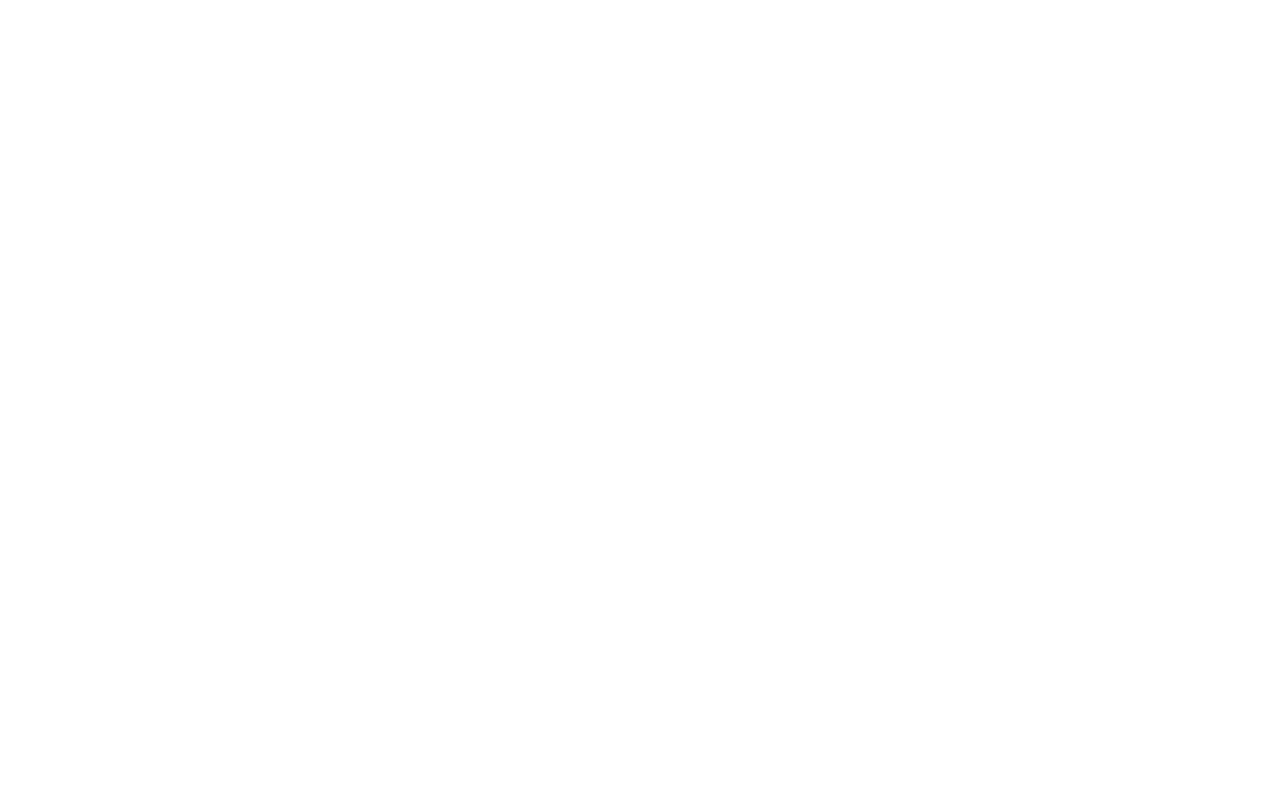
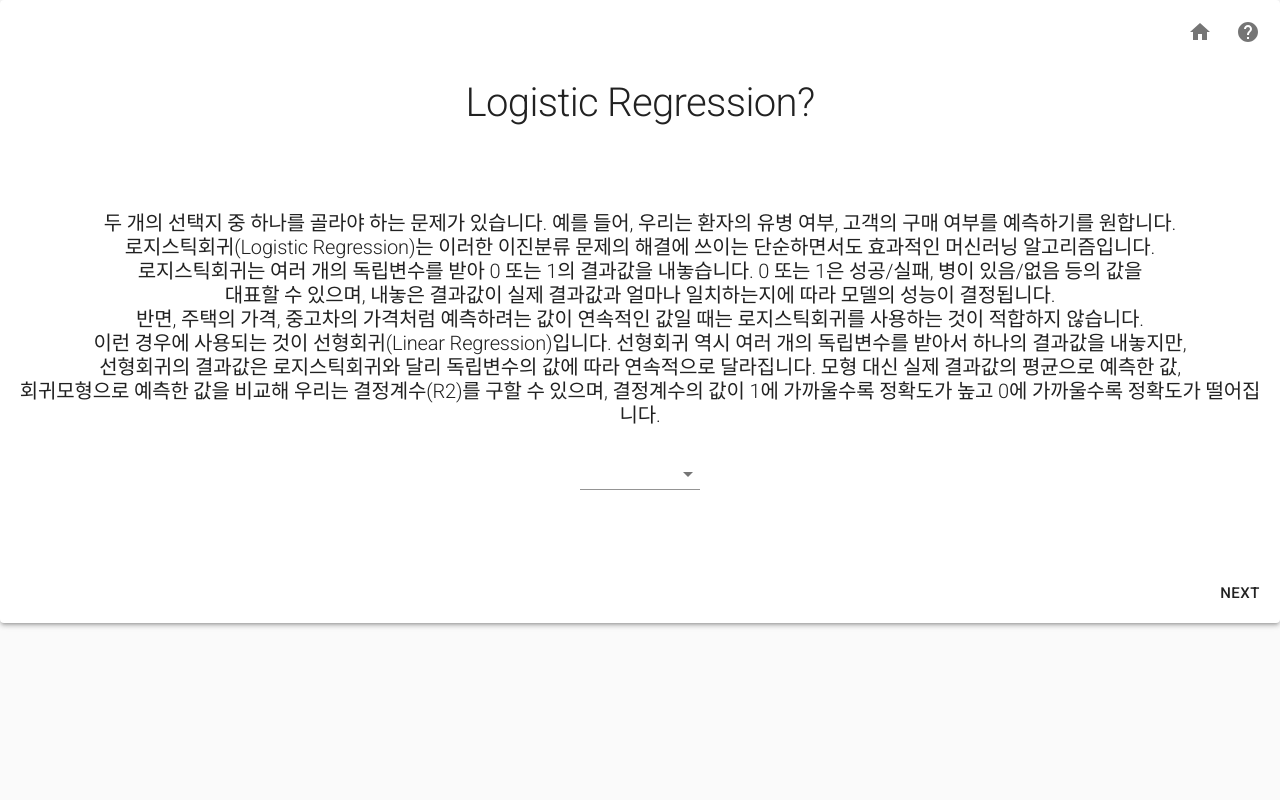
Before and after one commit to eunbin1227/HCIProject, a React (Create React App) app: page /Explanation in a window 1280 px wide. Shown: the top 800 px of the page. Built offline with nearby package versions, Linux system fonts and the light colour scheme.

Commit message:
explanation

```diff
--- a/src/App.js
+++ b/src/App.js
@@ -6,6 +6,7 @@
 import ChooseData from './ChooseData';
 import EditData from './EditData';
 import Weight from './Weight';
+import Explanation from './Explanation';
 
 export default class App extends Component {
     render() {
@@ -17,6 +18,7 @@
                     <Route path="/ChooseData" component={ChooseData} />
                     <Route path="/EditData" component={EditData} />
                     <Route path="/Weight" component={Weight} />
+                    <Route path="/Explanation" component={Explanation} />
                 </BrowserRouter>
             </div>
         )
--- /dev/null
+++ b/src/Explanation.js
@@ -0,0 +1,104 @@
+import {
+    Button,
+    Typography,
+    Card,
+    CardActions,
+    CardContent,
+    IconButton,
+    MenuItem,
+    Select,
+    FormControl,
+} from '@material-ui/core';
+import {
+    Home,
+    Help
+} from "@material-ui/icons";
+import { makeStyles } from '@material-ui/core/styles';
+import StickyFooter from "./StickyFooter";
+import CssBaseline from "@material-ui/core/CssBaseline";
+import {Link} from 'react-router-dom';
+import React from 'react';
+
+
+export default function Explanation() {
+    const classes = useStyles();
+    const [data, setData] = React.useState('');
+
+    const handleChange = (event) => {
+        setData(event.target.value);
+    };
+
+    return (
+        <div className="App">
+            <CssBaseline />
+            <Card className={classes.root} elevation={3}>
+                <CardActions>
+                    <div className={classes.actions}>
+                        <IconButton component={Link} to="/"> <Home/> </IconButton>
+                        <IconButton> <Help/> </IconButton>
+                    </div>
+                </CardActions>
+                <CardContent className={classes.content}>
+                    <Typography className={classes.title} variant="h1" gutterBottom>
+                        Logistic Regression? <br/> <br/>
+                    </Typography>
+                    <Typography className={classes.contains} variant="h2" gutterBottom>
+                        <br/>두 개의 선택지 중 하나를 골라야 하는 문제가 있습니다. 예를 들어, 우리는 환자의 유병 여부, 고객의 구매 여부를 예측하기를 원합니다.
+                        <br/>로지스틱회귀(Logistic Regression)는 이러한 이진분류 문제의 해결에 쓰이는 단순하면서도 효과적인 머신러닝 알고리즘입니다.
+                        <br/>로지스틱회귀는 여러 개의 독립변수를 받아 0 또는 1의 결과값을 내놓습니다. 0 또는 1은 성공/실패, 병이 있음/없음 등의 값을
+                        <br/>대표할 수 있으며, 내놓은 결과값이 실제 결과값과 얼마나 일치하는지에 따라 모델의 성능이 결정됩니다.
+                        <br/>반면, 주택의 가격, 중고차의 가격처럼 예측하려는 값이 연속적인 값일 때는 로지스틱회귀를 사용하는 것이 적합하지 않습니다.
+                        <br/>이런 경우에 사용되는 것이 선형회귀(Linear Regression)입니다. 선형회귀 역시 여러 개의 독립변수를 받아서 하나의 결과값을 내놓지만,
+                        <br/>선형회귀의 결과값은 로지스틱회귀와 달리 독립변수의 값에 따라 연속적으로 달라집니다. 모형 대신 실제 결과값의 평균으로 예측한 값,
+                        <br/>회귀모형으로 예측한 값을 비교해 우리는 결정계수(R2)를 구할 수 있으며, 결정계수의 값이 1에 가까울수록 정확도가 높고 0에 가까울수록 정확도가 떨어집니다.
+                    </Typography>
+                    <FormControl className={classes.formControl}>
+                        <Select
+                            value={data}
+                            onChange={handleChange}
+                            displayEmpty
+                            className={classes.selectEmpty}
+                            inputProps={{ 'aria-label': 'Without label' }}
+                        >
+                        </Select>
+                    </FormControl>
+                </CardContent>
+                <CardActions>
+                    <div className={classes.bottomButton}>
+                        <Button size="large" component={Link} to="/EditData">Next</Button>
+                    </div>
+                </CardActions>
+            </Card>
+            <StickyFooter/>
+        </div>
+    );
+}
+
+const useStyles = makeStyles((theme) => ({
+    root: {
+        minWidth: 275,
+    },
+    title: {
+        fontSize: 40,
+    },
+    contains: {
+        fontSize: 20,
+    },
+    content: {
+        marginTop: 0,
+        marginBottom: 50,
+    },
+    actions: {
+        marginLeft: 'auto',
+    },
+    bottomButton: {
+        marginLeft: 'auto',
+    },
+    formControl: {
+        margin: theme.spacing(1),
+        minWidth: 120,
+    },
+    selectEmpty: {
+        marginTop: theme.spacing(2),
+    }
+}));
--- a/src/Main.js
+++ b/src/Main.js
@@ -36,8 +36,8 @@
             </CardContent>
             <CardActions>
                 <div className={classes.bottomButton}>
-                    <Button size="medium" component={Link} to="/ChooseData">Next</Button>
-                    <Button size="medium" align='center'>Skip Explanation</Button>
+                    <Button size="medium" component={Link} to="/Explanation">Next</Button>
+                    <Button size="medium" component={Link} to="/ChooseData">Skip Explanation</Button>
                 </div>
             </CardActions>
         </Card>
```
Also changed, not shown: src/App.css (line endings or trailing spaces).
